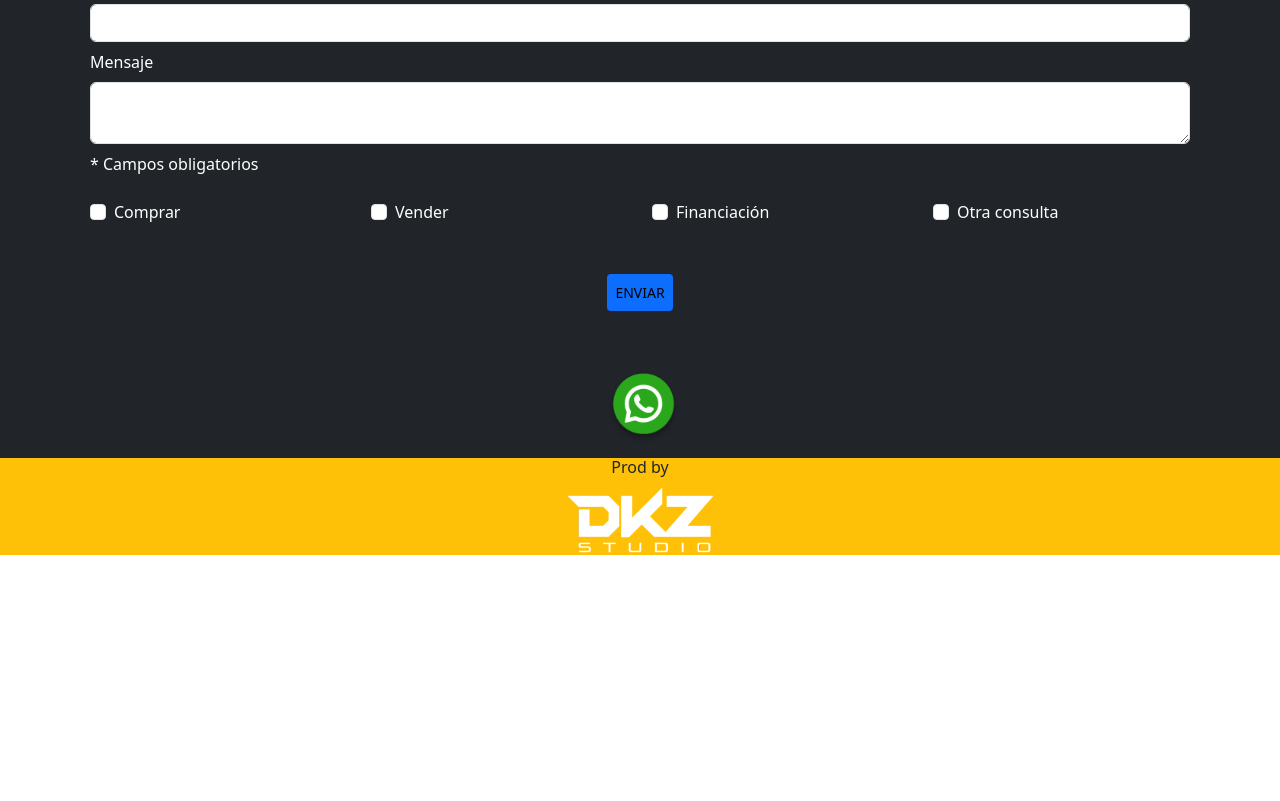
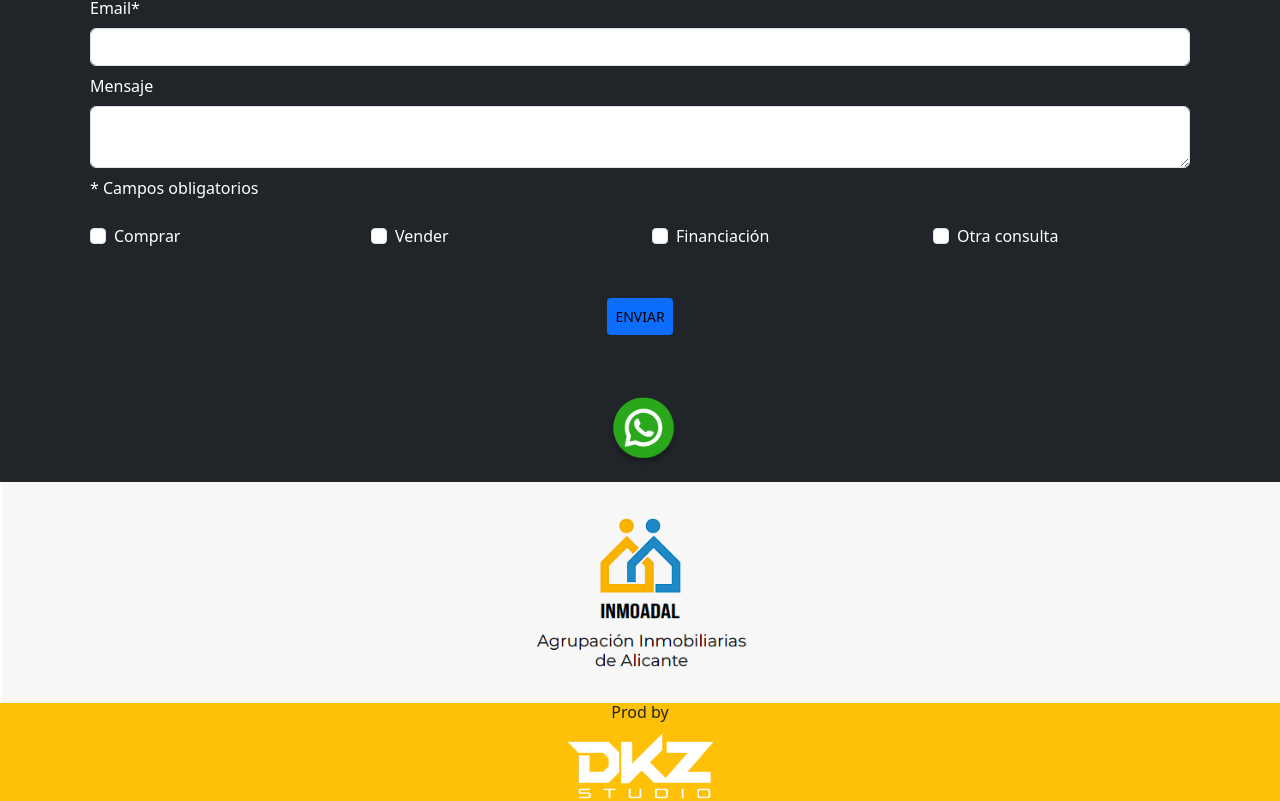
Before and after one commit to MartinGramajo/somosWe, a React (Vite) app: page /#/ in a window 1280 px wide. Shown: the part 3121-3922 px from the top of the page. Before the commit the page ends 3676 px from the top, so only its background shows below. Built offline with nearby package versions, Linux system fonts and the light colour scheme.

Commit message:
muevo a home el quiero vender

```diff
--- a/src/views/Home.jsx
+++ b/src/views/Home.jsx
@@ -1,6 +1,8 @@
 import DondeEncontrarnos from "../components/DondeEncontrarnos";
 import Financiamiento from "../components/Financiamiento";
 import FormContacto from "../components/FormContacto";
+import Inmoadal from "../components/Inmoadal";
+import QuieroVender from "../components/QuieroVender";
 import SliderHome from "../components/SliderHome";
 import Wsp from "../components/Wsp";
 
@@ -8,10 +10,12 @@ const Home = () => {
   return (
     <div>
       <SliderHome />
+      <QuieroVender />
       <Financiamiento />
       <DondeEncontrarnos />
       <FormContacto />
       <Wsp />
+      <Inmoadal />
     </div>
   );
 };
```
